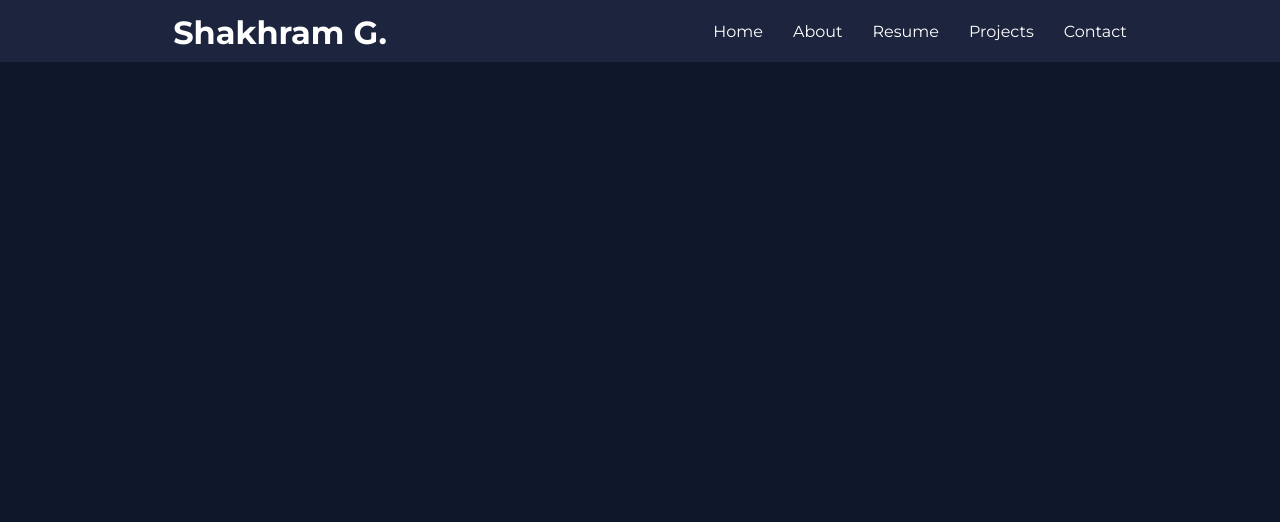
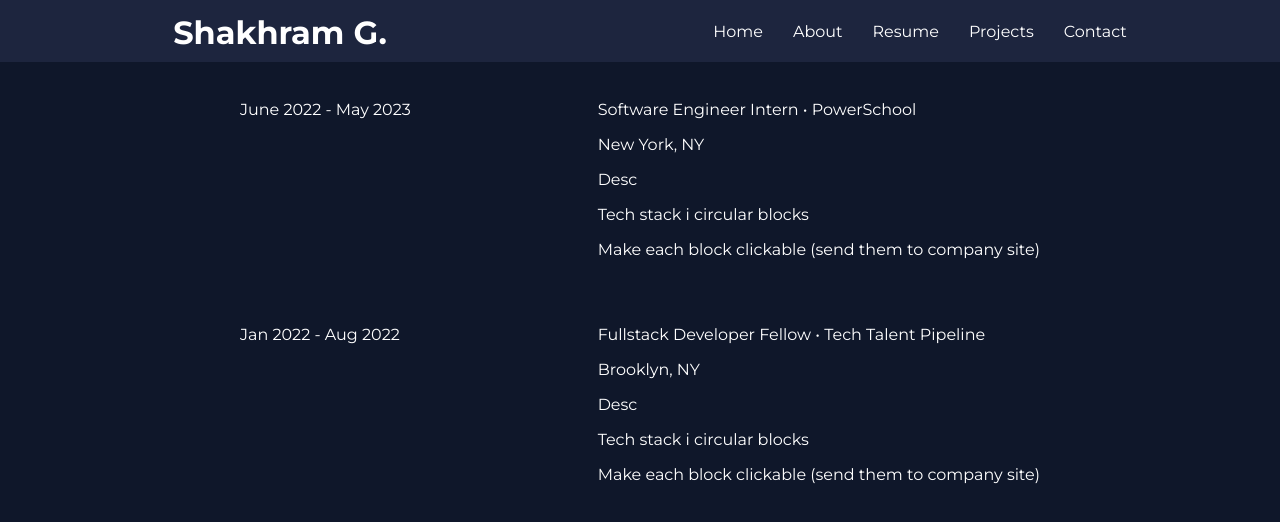
Before and after one commit to sgafurov/portfolio, a React (Create React App) app in the folder portfolio/: page /resume in a window 1280 px wide. Shown: the top 522 px of the page. Built offline with nearby package versions, Linux system fonts and the light colour scheme.

Commit message:
Add content to Resume.js, edit css

```diff
--- a/portfolio/src/App.js
+++ b/portfolio/src/App.js
@@ -3,6 +3,7 @@ import { BrowserRouter as Router, Routes, Route } from "react-router-dom";
 import { Navbar } from "./components/Navbar";
 import { Home } from "./components/Home";
 import { About } from "./components/About";
+import {Resume} from "./components/Resume";
 import "./App.css";
 
 function App() {
@@ -13,6 +14,7 @@ function App() {
       <Routes>
           <Route exact path="/" element={<Home />} />
           <Route exact path="/about" element={<About />} />
+          <Route exact path="/resume" element={<Resume />} />
         </Routes>
       </Router>
     </div>
--- /dev/null
+++ b/portfolio/src/components/Resume.js
@@ -0,0 +1,53 @@
+import "../styles/Resume.css";
+
+export const Resume = () => {
+  return (
+    <div className="resume">
+      <ol>
+        <li>
+          <div
+            style={{
+              display: "flex",
+              alignContent: "center",
+              margin: "0 auto",
+              justifyContent: "space-between",
+            }}
+          >
+            <div>
+              <p style={{ margin: "0px" }}>June 2022 - May 2023</p>
+            </div>
+            <div style={{ textAlign: "left" }}>
+              <span>Software Engineer Intern • PowerSchool</span>
+              <p>New York, NY</p>
+              <p>Desc</p>
+              <p>Tech stack i circular blocks</p>
+              <p>Make each block clickable (send them to company site)</p>
+            </div>
+          </div>
+        </li>
+
+        <li>
+          <div
+            style={{
+              display: "flex",
+              alignContent: "center",
+              margin: "0 auto",
+              justifyContent: "space-between",
+            }}
+          >
+            <div>
+              <p style={{ margin: "0px" }}>Jan 2022 - Aug 2022</p>
+            </div>
+            <div style={{ textAlign: "left" }}>
+              <span>Fullstack Developer Fellow • Tech Talent Pipeline</span>
+              <p>Brooklyn, NY</p>
+              <p>Desc</p>
+              <p>Tech stack i circular blocks</p>
+              <p>Make each block clickable (send them to company site)</p>
+            </div>
+          </div>
+        </li>
+      </ol>
+    </div>
+  );
+};
--- /dev/null
+++ b/portfolio/src/styles/Resume.css
@@ -0,0 +1,14 @@
+.resume {
+    max-width: 800px;
+    margin: 0 auto;
+}
+
+ol {
+    list-style: none;
+    margin: 0;
+    padding: 0;
+}
+
+ol li {
+    margin-bottom: 50px;
+}
```
